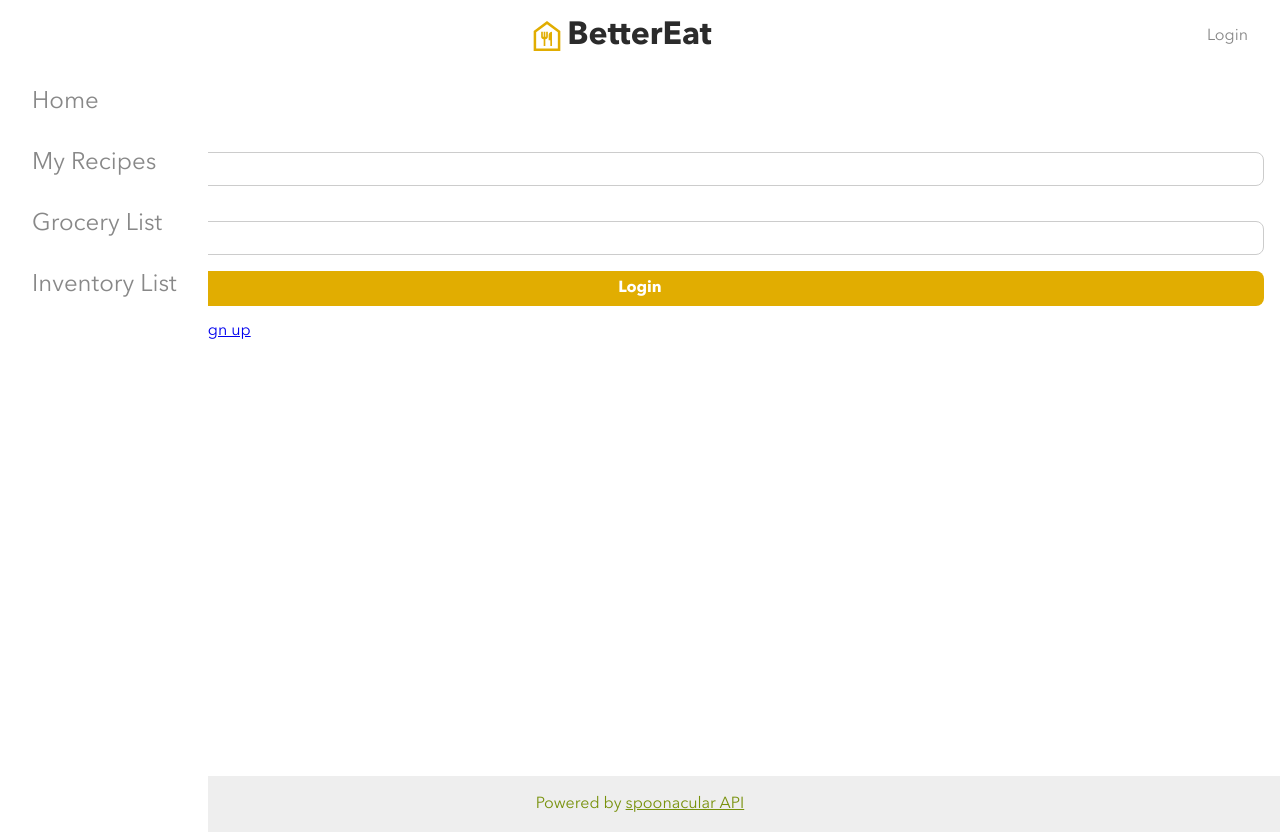
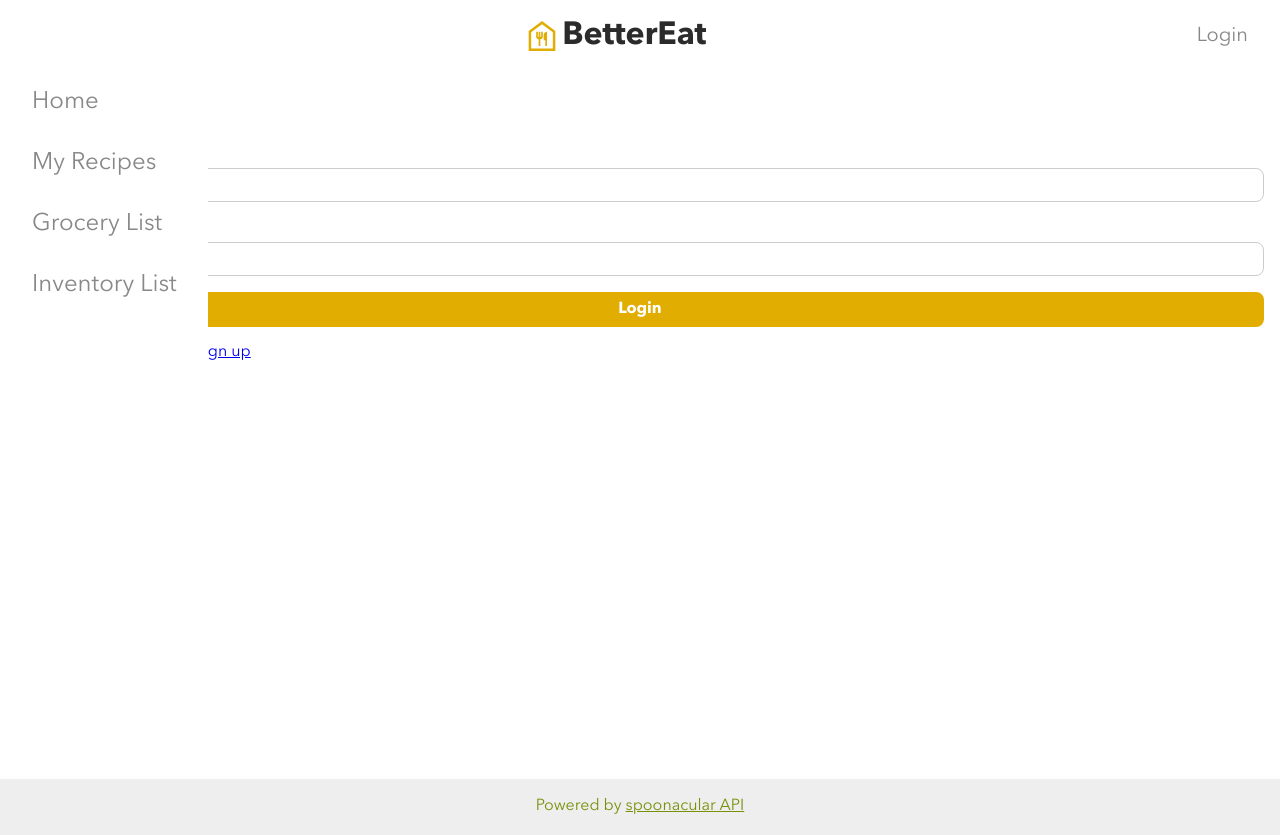
Before and after one commit to hyunchol-jun/better-eat-client, a React (Create React App) app: page /login in a window 1280 px wide. Built offline with nearby package versions, Linux system fonts and the light colour scheme; no server answers.

Commit message:
Style homepage for tablet view

```diff
--- a/src/App.scss
+++ b/src/App.scss
@@ -13,10 +13,18 @@ body {
 
 h1 {
     font-size: 1.5rem;
+
+    @include tablet {
+        font-size: 1.75rem;
+    }
 }
 
 label {
     font-size: 1rem;
+
+    @include tablet {
+        font-size: 1.25rem;
+    }
 }
 
 ol, ul {
--- a/src/components/Message.js
+++ b/src/components/Message.js
@@ -8,6 +8,10 @@ const StyledMessage = styled.p`
     margin: 0;
     padding: 0.5rem 1rem;
     background-color: white;
+
+    @media (min-width: 768px) {
+        font-size: 1.25rem;
+    }
 `;
 
 
--- a/src/components/PageFooter.js
+++ b/src/components/PageFooter.js
@@ -8,6 +8,11 @@ const StyledFooter = styled.footer`
     justify-content: center;
     align-items: center;
     height: 3.5rem;
+
+    @media (min-width: 768px) {
+        position: relative;
+        z-index: 1;
+    }
 `;
 
 const StyledA = styled.a`
--- a/src/components/PageHeader/PageHeader.scss
+++ b/src/components/PageHeader/PageHeader.scss
@@ -43,5 +43,9 @@
   &__auth {
     text-decoration: none;
     color: var(--secondary-text-color);
+
+    @include tablet {
+      font-size: 1.25rem;
+    }
   }
 }
--- a/src/components/PreferenceBar/PreferenceBar.scss
+++ b/src/components/PreferenceBar/PreferenceBar.scss
@@ -1,3 +1,5 @@
+@use "../../styles/partials/breakpoints" as *;
+
 .preference-bar {
   display: flex;
   flex-direction: column;
@@ -61,6 +63,10 @@
 
   &__text {
     font-size: 1rem;
+
+    @include tablet {
+      font-size: 1.25rem;
+    }
   }
 
   &__delete {
@@ -82,6 +88,10 @@
     font-size: 1rem;
     font-family: inherit;
     padding: 0;
+
+    @include tablet {
+      font-size: 1.25rem;
+    }
   }
 
   &__expand-icon {
--- a/src/components/RecipeCard/RecipeCard.scss
+++ b/src/components/RecipeCard/RecipeCard.scss
@@ -3,7 +3,6 @@
   flex-direction: column;
   border-radius: 5px;
   cursor: pointer;
-  margin: 1rem 0;
   text-decoration: none;
   color: #2b2b2b;
   box-shadow: 0px 2px 3px #bdc5d5;
--- a/src/components/RecipesList/RecipesList.js
+++ b/src/components/RecipesList/RecipesList.js
@@ -10,7 +10,7 @@ function RecipesList({recipes, to}) {
     }
 
     return (
-        <section>
+        <section className="recipes-list">
           {
             recipes.map((recipe, index) => {
               return (
--- a/src/components/RecipesList/RecipesList.scss
+++ b/src/components/RecipesList/RecipesList.scss
@@ -0,0 +1,12 @@
+@use "../../styles/partials/breakpoints" as *;
+
+.recipes-list {
+    display: grid;
+    gap: 1rem;
+    margin: 1rem 0;
+
+    @include tablet {
+        grid-template-columns: auto auto;
+        gap: 1rem;
+    }
+}
--- a/src/components/Search/Search.scss
+++ b/src/components/Search/Search.scss
@@ -1,3 +1,4 @@
+@use "../../styles/partials/breakpoints" as *;
 
 .search {
   &__form {
@@ -17,6 +18,10 @@
     background-size: 1.5rem;
     font-family: inherit;
     font-size: 1rem;
+
+    @include tablet {
+      font-size: 1.25rem;
+    }
 
     &:focus {
       outline: none;
@@ -39,5 +44,10 @@
     &:hover {
         background-color: var(--primary-tonned-down-color);
     }
+
+    @include tablet {
+      font-size: 1.25rem;
+      padding: 0.5rem 1.5rem;
+    }
   }
 }
--- a/src/components/Sidebar/Sidebar.scss
+++ b/src/components/Sidebar/Sidebar.scss
@@ -45,6 +45,7 @@
 
     @include tablet {
         background: none;
+        width: 13rem;
     }
 
     &__container {
--- a/src/pages/HomePage/HomePage.scss
+++ b/src/pages/HomePage/HomePage.scss
@@ -5,6 +5,6 @@
     min-height: calc(100vh - 7rem);
 
     @include tablet {
-        margin: 0 2rem 0 13rem;
+        margin: 0 2rem 0 14rem;
     }
 }
```
